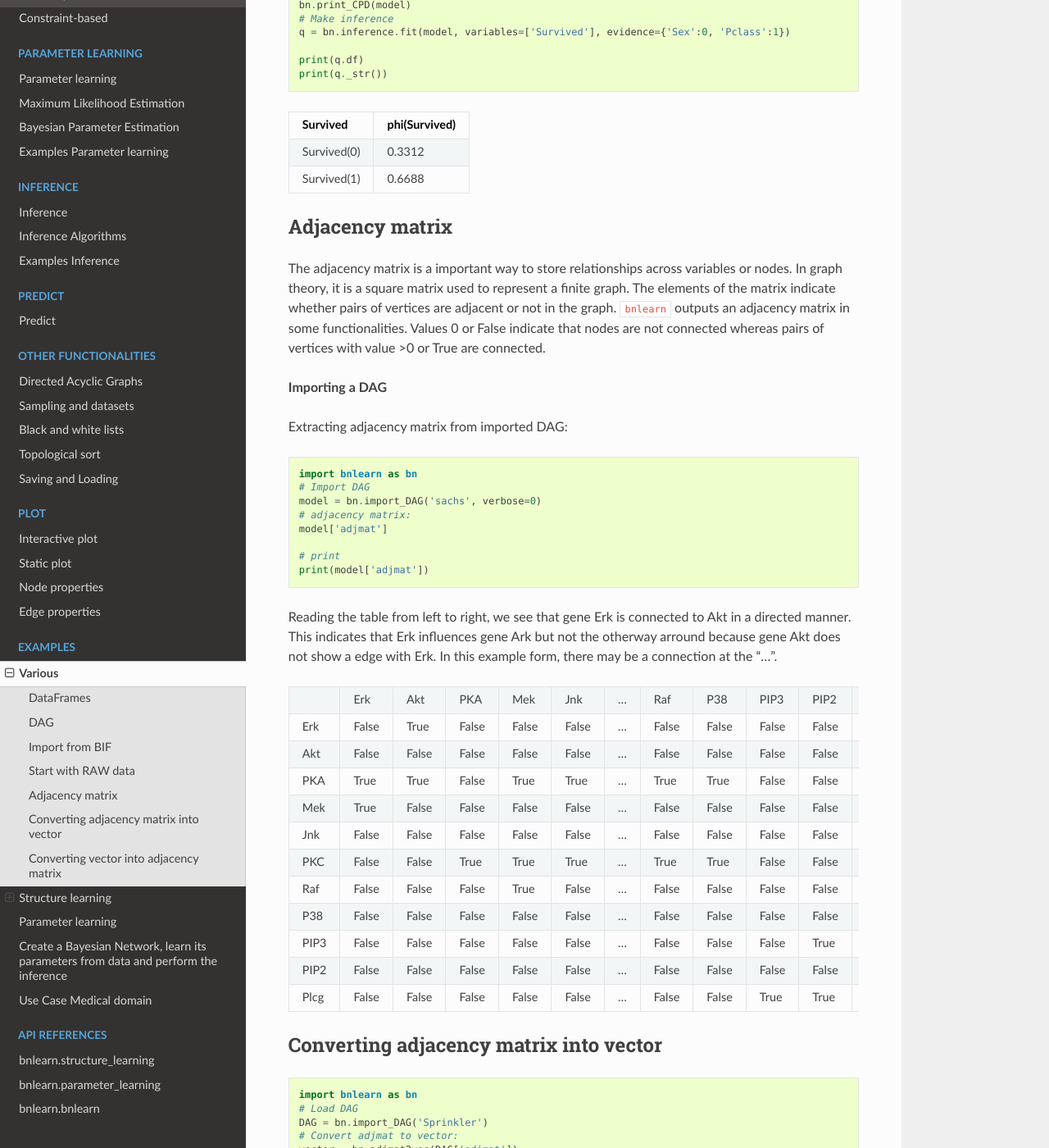
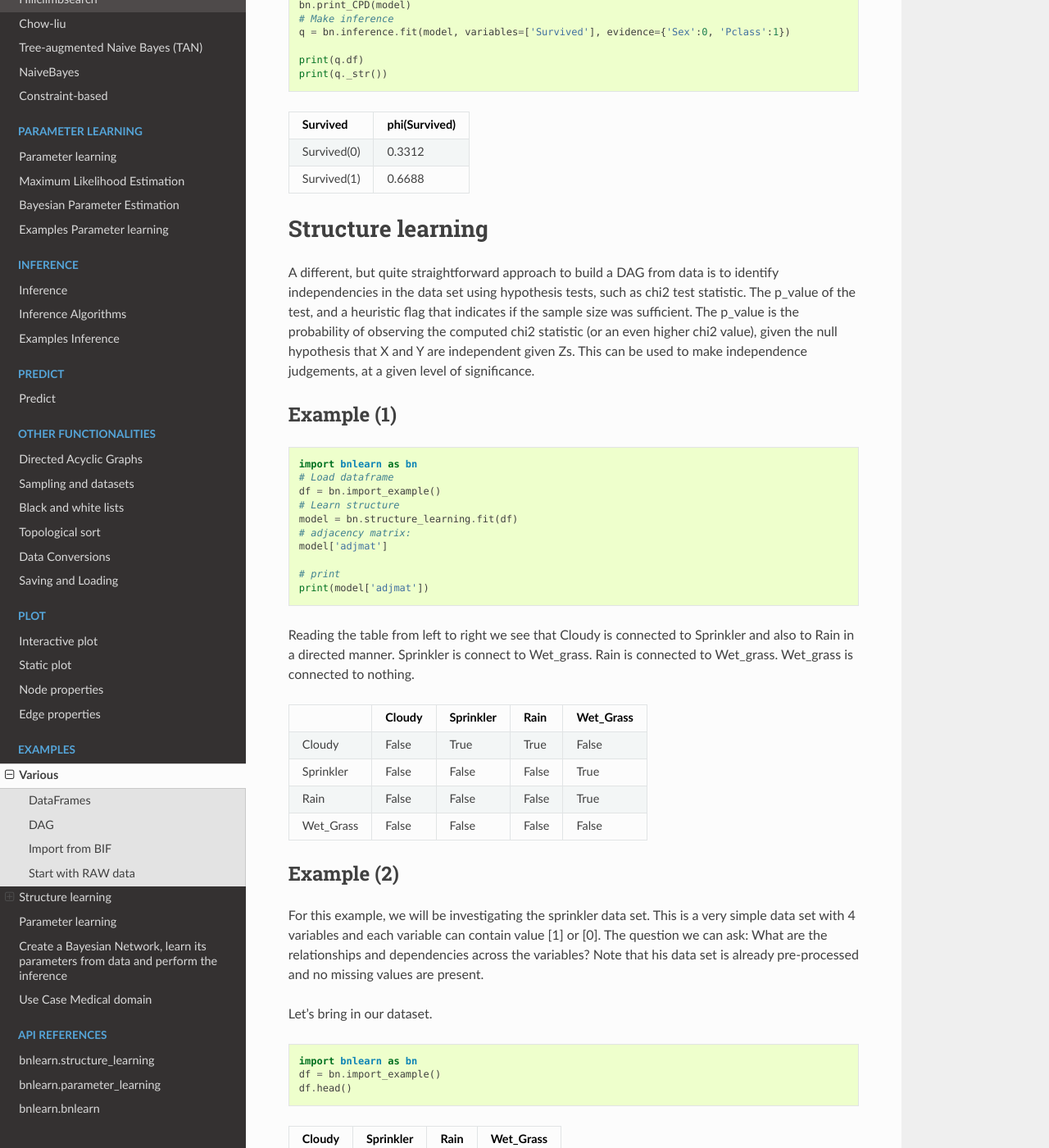
Before and after one commit to erdogant/bnlearn, a Sphinx documentation site: the page built from docs/source/Examples.rst, in a window 1280 px wide and 1400 px high, scrolled down 2639 px. Shown: the whole window at 82% size. Built offline with Sphinx 7.4.7 and the Read the Docs theme 2.0.0, drawn with Linux system fonts in a browser that asks for light colours; pages that are not in the unit, such as notebooks, are missing from menus; some of the changed text lies outside the part shown.

Commit message:
update sphinx pages regarding conversion functionalities

```diff
--- a/docs/source/Examples.rst
+++ b/docs/source/Examples.rst
@@ -126,100 +126,6 @@
      +-------------+-----------------+
      | Survived(1) |          0.6688 |
      +-------------+-----------------+
-
-
-Adjacency matrix
-^^^^^^^^^^^^^^^^^^^^^^^^^^^^^^^
-
-The adjacency matrix is a important way to store relationships across variables or nodes.
-In graph theory, it is a square matrix used to represent a finite graph. The elements of the matrix indicate whether pairs of vertices are adjacent or not in the graph.
-``bnlearn`` outputs an adjacency matrix in some functionalities. Values 0 or False indicate that nodes are not connected whereas pairs of vertices with value >0 or True are connected.
-
-
-**Importing a DAG**
-
-Extracting adjacency matrix from imported DAG:
-
-.. code-block:: python
-
-   import bnlearn as bn
-   # Import DAG
-   model = bn.import_DAG('sachs', verbose=0)
-   # adjacency matrix:
-   model['adjmat']
-
-   # print
-   print(model['adjmat'])
-
-Reading the table from left to right, we see that gene Erk is connected to Akt in a directed manner.
-This indicates that Erk influences gene Ark but not the otherway arround because gene Akt does not show a edge with Erk. In this example form, there may be a connection at the "...".
-
-.. table::
-
-  +------+-----+------+------+------+------+-----+-----+------+------+------+------+
-  |      |  Erk|   Akt|   PKA|   Mek|   Jnk| ... |  Raf|   P38|  PIP3|  PIP2|  Plcg|
-  +------+-----+------+------+------+------+-----+-----+------+------+------+------+
-  |Erk   |False| True | False| False| False| ... |False| False| False| False| False|
-  +------+-----+------+------+------+------+-----+-----+------+------+------+------+
-  |Akt   |False| False| False| False| False| ... |False| False| False| False| False|
-  +------+-----+------+------+------+------+-----+-----+------+------+------+------+
-  |PKA   |True | True | False| True | True | ... |True | True | False| False| False|
-  +------+-----+------+------+------+------+-----+-----+------+------+------+------+
-  |Mek   |True | False| False| False| False| ... |False| False| False| False| False|
-  +------+-----+------+------+------+------+-----+-----+------+------+------+------+
-  |Jnk   |False| False| False| False| False| ... |False| False| False| False| False|
-  +------+-----+------+------+------+------+-----+-----+------+------+------+------+
-  |PKC   |False| False| True | True | True | ... |True | True | False| False| False|
-  +------+-----+------+------+------+------+-----+-----+------+------+------+------+
-  |Raf   |False| False| False| True | False| ... |False| False| False| False| False|
-  +------+-----+------+------+------+------+-----+-----+------+------+------+------+
-  |P38   |False| False| False| False| False| ... |False| False| False| False| False|
-  +------+-----+------+------+------+------+-----+-----+------+------+------+------+
-  |PIP3  |False| False| False| False| False| ... |False| False| False| True | False|
-  +------+-----+------+------+------+------+-----+-----+------+------+------+------+
-  |PIP2  |False| False| False| False| False| ... |False| False| False| False| False|
-  +------+-----+------+------+------+------+-----+-----+------+------+------+------+
-  |Plcg  |False| False| False| False| False| ... |False| False| True | True | False|
-  +------+-----+------+------+------+------+-----+-----+------+------+------+------+
-
-
-Converting adjacency matrix into vector
-^^^^^^^^^^^^^^^^^^^^^^^^^^^^^^^^^^^^^^^^^^^
-
-
-.. code-block:: python
-
-   import bnlearn as bn
-   # Load DAG
-   DAG = bn.import_DAG('Sprinkler')
-   # Convert adjmat to vector:
-   vector = bn.adjmat2vec(DAG['adjmat'])
-
-.. table::
-
-   +------------+------------+---------+
-   |  source    |  target    | weight  |
-   +------------+------------+---------+
-   |  Cloudy    | Sprinkler  | True    |
-   +------------+------------+---------+
-   |  Cloudy    | Rain       | True    |
-   +------------+------------+---------+
-   |  Sprinkler | Wet_Grass  | True    |
-   +------------+------------+---------+
-   |  Rain      | Wet_Grass  | True    |
-   +------------+------------+---------+
-
-
-
-Converting vector into adjacency matrix
-^^^^^^^^^^^^^^^^^^^^^^^^^^^^^^^^^^^^^^^^^^^
-
-
-.. code-block:: python
-
-   import bnlearn as bn
-   # Load DAG
-   adjmat = bn.vec2adjmat(vector['source'], vector['target'])
 
 
 
--- a/docs/source/index.rst
+++ b/docs/source/index.rst
@@ -67,6 +67,7 @@
   Sampling and datasets
   whitelist_blacklist
   topological_sort
+  dataframe conversions
   saving and loading
 
 
```
Also changed, not shown: docs/source/dataframe conversions.rst (added, +245 -0 lines).
